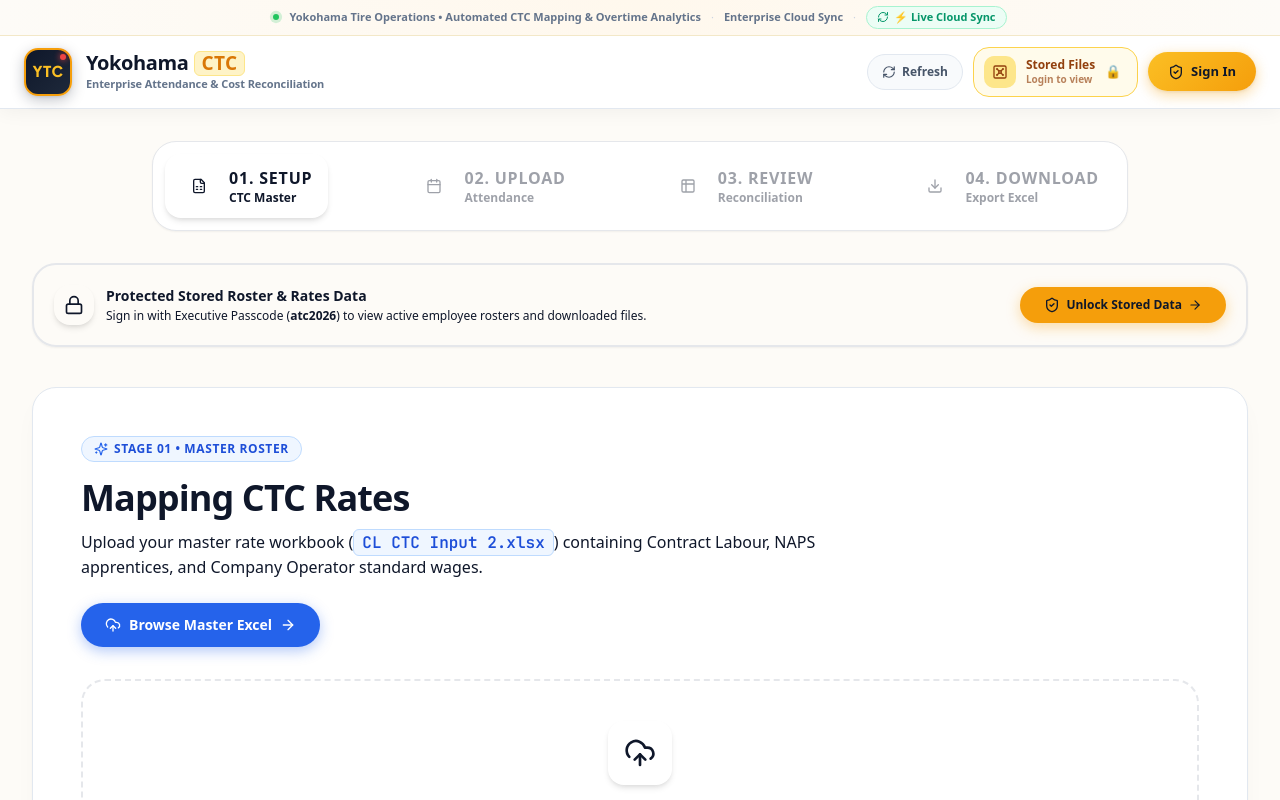
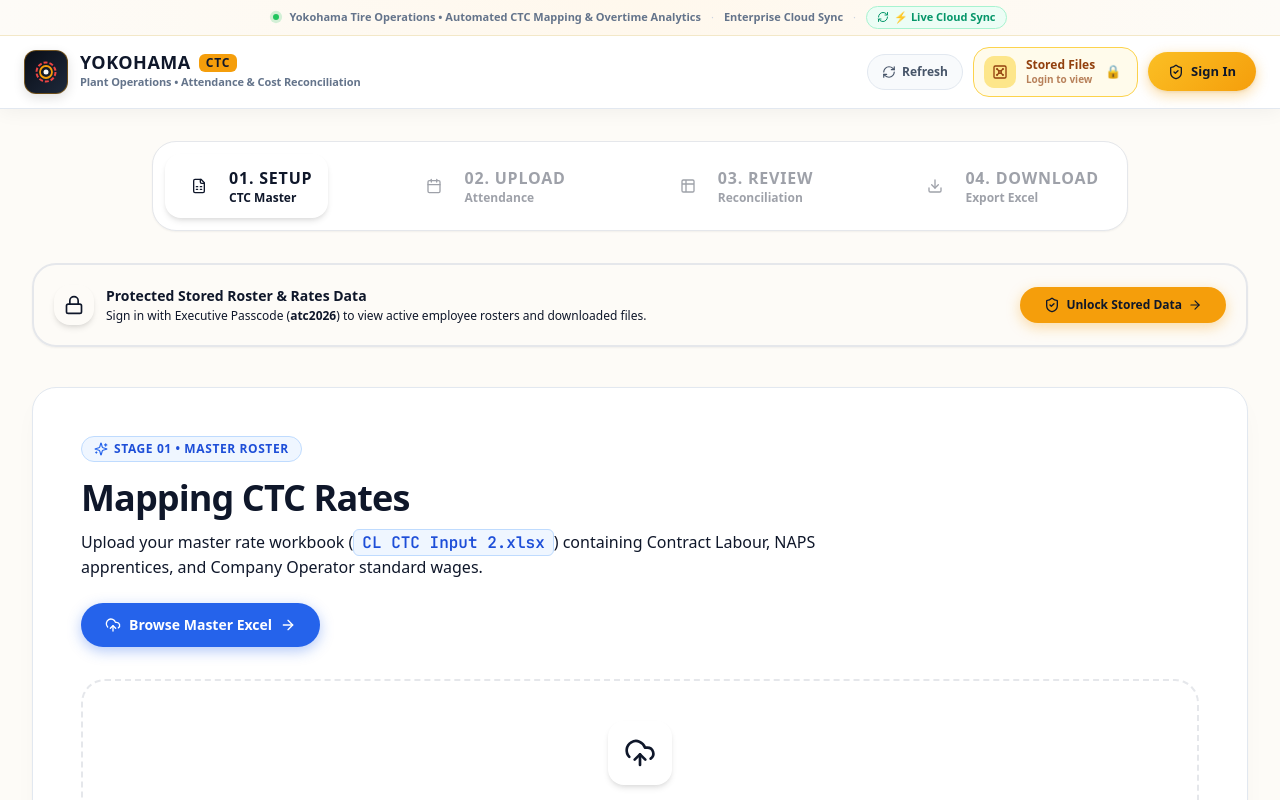
Before and after one commit to ReubenGeoffrey/Yokohama-ctc, a React (Vite) app: page / in a window 1280 px wide. Shown: the top 800 px of the page. Built offline with nearby package versions, Linux system fonts and the light colour scheme; no server answers.

Commit message:
design: replace YTC text badge with precision corporate Yokohama SVG emblem and clean executive typography

```diff
--- a/src/components/Header.jsx
+++ b/src/components/Header.jsx
@@ -46,14 +46,17 @@
           {/* ── Brand ─────────────────────────── */}
           <div className="brand">
             <div className="brand-logo">
-              <span className="brand-letters">YTC</span>
-              <div className="brand-badge-dot" />
+              <svg className="w-6 h-6" viewBox="0 0 24 24" fill="none" xmlns="http://www.w3.org/2000/svg">
+                <circle cx="12" cy="12" r="9.5" stroke="#ef4444" strokeWidth="2" strokeDasharray="4 2" />
+                <circle cx="12" cy="12" r="6" stroke="#f59e0b" strokeWidth="1.8" />
+                <circle cx="12" cy="12" r="2.5" fill="#f8fafc" />
+              </svg>
             </div>
             <div className="brand-text">
               <h1 className="brand-name">
-                Yokohama <span className="brand-accent">CTC</span>
+                YOKOHAMA <span className="brand-accent">CTC</span>
               </h1>
-              <p className="brand-sub">Enterprise Attendance &amp; Cost Reconciliation</p>
+              <p className="brand-sub">Plant Operations &bull; Attendance &amp; Cost Reconciliation</p>
             </div>
           </div>
 
--- a/src/index.css
+++ b/src/index.css
@@ -203,39 +203,22 @@
 }
 
 /* Brand */
-.brand { display: flex; align-items: center; gap: 14px; flex-shrink: 0; }
+.brand { display: flex; align-items: center; gap: 12px; flex-shrink: 0; }
 .brand-logo {
   position: relative;
-  width: 48px; height: 48px;
-  border-radius: 14px;
-  background: linear-gradient(135deg, #0f172a 0%, #1e293b 100%);
-  border: 2px solid #f59e0b;
+  width: 44px; height: 44px;
+  border-radius: 12px;
+  background: linear-gradient(135deg, #090d16 0%, #1e293b 100%);
+  border: 1.5px solid rgba(245, 158, 11, 0.4);
   display: flex; align-items: center; justify-content: center;
-  box-shadow: 0 4px 14px rgba(15,23,42,0.25), 0 1px 3px rgba(0,0,0,0.08);
-}
-.brand-letters {
-  font-size: 15px;
-  font-weight: 900;
-  color: #fbbf24;
-  letter-spacing: 0.5px;
-  font-family: 'Plus Jakarta Sans', sans-serif;
-}
-.brand-badge-dot {
-  position: absolute;
-  top: 4px;
-  right: 4px;
-  width: 6px;
-  height: 6px;
-  border-radius: 9999px;
-  background-color: #ef4444;
-  box-shadow: 0 0 6px #ef4444;
+  box-shadow: 0 4px 12px rgba(0, 0, 0, 0.12);
 }
 .brand-text { display: flex; flex-direction: column; }
 .brand-name {
-  font-size: 20px;
+  font-size: 18px;
   font-weight: 900;
   color: #0f172a;
-  letter-spacing: -0.4px;
+  letter-spacing: 0.5px;
   line-height: 1.2;
   margin: 0;
   display: flex;
@@ -243,14 +226,13 @@
 }
 .brand-accent {
   font-weight: 900;
-  font-size: 19px;
-  color: #d97706;
-  margin-left: 6px;
-  padding: 0 6px;
+  font-size: 12px;
+  color: #0f172a;
+  margin-left: 8px;
+  padding: 2px 7px;
   border-radius: 6px;
-  background-color: #fef3c7;
-  border: 1px solid #fde68a;
-  letter-spacing: 0.5px;
+  background: #f59e0b;
+  letter-spacing: 0.8px;
 }
 .brand-sub { font-size: 11px; color: #64748b; font-weight: 600; margin: 0; letter-spacing: -0.1px; }
 
```
